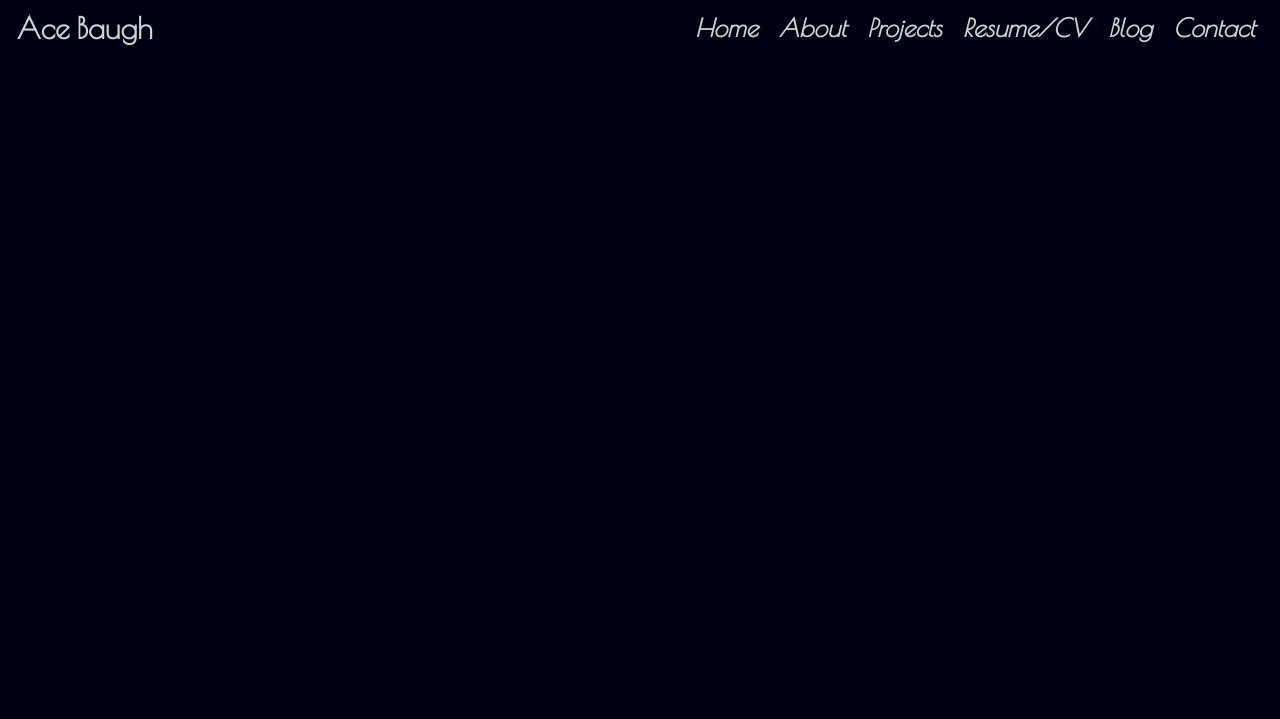
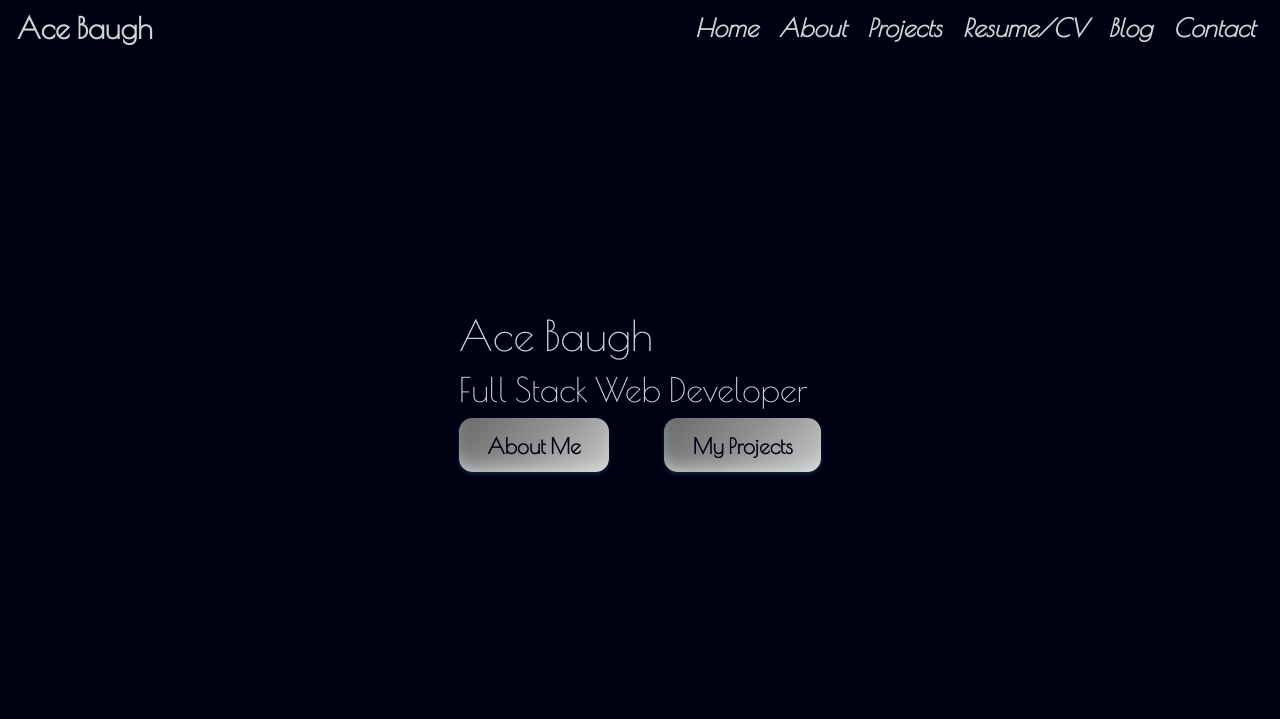
Before and after one commit to ace-d-baugh/DigitalElegance, a plain HTML site: page finecode/index.html in a window 1280 px wide. Shown: the top 719 px of the page. Drawn offline with nearby package versions, Linux system fonts and the light colour scheme; a web font is replaced by a local one.

Commit message:
adding cool btns

```diff
--- a/finecode/index.html
+++ b/finecode/index.html
@@ -11,6 +11,7 @@
 			crossorigin="anonymous"
 		/>
 		<link rel="stylesheet" href="../public/styles/site.css" type="text/css" media="all" />
+		<link rel="stylesheet" href="../public/styles/btn.css" type="text/css" media="all" />
 		<script src="partials/_header.js"></script>
 		<script src="partials/_hero.js"></script>
 		<script src="partials/_main.js"></script>
--- a/finecode/partials/_hero.js
+++ b/finecode/partials/_hero.js
@@ -0,0 +1,31 @@
+class Hero extends HTMLElement {
+	constructor() {
+		super();
+	}
+
+	connectedCallback() {
+		let year = new Date().getFullYear();
+
+		this.innerHTML = `
+      <div class="hero">
+         <div class="hero-image"></div>
+         <div class="hero-text">
+            <h1 class="hero-title">Ace Baugh</h1>
+            <h2 class="hero-subtitle">Full Stack Web Developer</h2>
+            <button>
+               <span class="text">About Me</span>
+               <span class="shimmer"></span>
+            </button>
+            <button class="ml-5">
+               <span class="text">My Projects</span>
+               <span class="shimmer"></span>
+            </button>
+         </div>
+      </div>
+      `;
+	}
+}
+
+
+
+customElements.define('hero-component', Hero);
--- /dev/null
+++ b/public/styles/btn.css
@@ -0,0 +1,170 @@
+:root {
+	--glow-hue: 210deg;
+	--shadow-hue: 210deg;
+	--spring-easing: linear(
+		0,
+		0.002,
+		0.01 0.9%,
+		0.038 1.8%,
+		0.156,
+		0.312 5.8%,
+		0.789 11.1%,
+		1.015 14.2%,
+		1.096,
+		1.157,
+		1.199,
+		1.224 20.3%,
+		1.231,
+		1.231,
+		1.226,
+		1.214 24.6%,
+		1.176 26.9%,
+		1.057 32.6%,
+		1.007 35.5%,
+		0.984,
+		0.968,
+		0.956,
+		0.949 42%,
+		0.946 44.1%,
+		0.95 46.5%,
+		0.998 57.2%,
+		1.007,
+		1.011 63.3%,
+		1.012 68.3%,
+		0.998 84%,
+		1
+	);
+	--spring-duration: 1.33s;
+}
+@property --shimmer {
+	syntax: '<angle>';
+	inherits: false;
+	initial-value: 33deg;
+}
+
+@keyframes shimmer {
+	0% {
+		--shimmer: 0deg;
+	}
+	100% {
+		--shimmer: 360deg;
+	}
+}
+
+@keyframes shine {
+	0% {
+		opacity: 0;
+	}
+	15% {
+		opacity: 1;
+	}
+	55% {
+		opacity: 1;
+	}
+	100% {
+		opacity: 0;
+	}
+}
+@keyframes text {
+	0% {
+		background-position: 100% center;
+	}
+	100% {
+		background-position: -100% center;
+	}
+}
+
+button {
+	color: var(--bg);
+	font-weight: 600;
+	background-image: linear-gradient(315deg, var(--metal) -10%, var(--metal-dark) 50%, var(--metal-darker) 110%);
+	padding: 0.8em 1.4em;
+	position: relative;
+	isolation: isolate;
+	box-shadow: 0 2px 3px 1px hsl(var(--glow-hue) 50% 20% / 50%), inset 0 -10px 20px -10px hsla(var(--shadow-hue), 10%, 90%, 95%);
+	border-radius: 0.66em;
+	scale: 1;
+	transition: all var(--spring-duration) var(--spring-easing);
+}
+
+button:hover:not(:active),
+button.active {
+	transition-duration: calc(var(--spring-duration) * 0.5);
+	scale: 1.2;
+	box-shadow: 0 4px 8px -2px hsl(var(--glow-hue) 50% 20% / 50%), inset 0 0 0 transparent;
+}
+button:active {
+	scale: 1.1;
+	transition-duration: calc(var(--spring-duration) * 0.5);
+}
+
+.shimmer {
+	position: absolute;
+	inset: -40px;
+	border-radius: inherit;
+	mask-image: conic-gradient(
+		from var(--shimmer, 0deg),
+		transparent 0%,
+		transparent 10%,
+		black 36%,
+		black 45%,
+		transparent 50%,
+		transparent 60%,
+		black 85%,
+		black 95%,
+		transparent 100%
+	);
+	mask-size: cover;
+	mix-blend-mode: plus-lighter;
+	animation: shimmer 1s linear infinite both;
+}
+button:hover .shimmer::before,
+button:hover .shimmer::after,
+button.active .shimmer::before,
+button.active .shimmer::after {
+	opacity: 1;
+	animation: shine 1.2s ease-in 1 forwards;
+}
+.shimmer::before,
+.shimmer::after {
+	transition: all 0.5s ease;
+	opacity: 0;
+	content: '';
+	border-radius: inherit;
+	position: absolute;
+	mix-blend-mode: color;
+	inset: 40px;
+	pointer-events: none;
+}
+.shimmer::before {
+	box-shadow: 0 0 3px 2px hsl(var(--glow-hue) 20% 95%), 0 0 7px 4px hsl(var(--glow-hue) 20% 80%), 0 0 13px 4px hsl(var(--glow-hue) 50% 70%),
+		0 0 25px 5px hsl(var(--glow-hue) 100% 70%);
+	z-index: -1;
+}
+
+.shimmer::after {
+	box-shadow: inset 0 0 0 1px hsl(var(--glow-hue) 70% 95%), inset 0 0 2px 1px hsl(var(--glow-hue) 100% 80%),
+		inset 0 0 5px 2px hsl(var(--glow-hue) 100% 70%);
+	z-index: 2;
+}
+
+button .text {
+	color: transparent;
+	background-clip: text;
+	background-color: var(--background);
+	background-image: linear-gradient(
+		120deg,
+		transparent,
+		hsla(var(--glow-hue), 100%, 80%, 0.66) 40%,
+		hsla(var(--glow-hue), 100%, 90%, 0.9) 50%,
+		transparent 52%
+	);
+	background-repeat: no-repeat;
+	background-size: 300% 300%;
+	background-position: center 200%;
+}
+
+button:hover .text,
+button.active .text {
+	animation: text 0.66s ease-in 1 both;
+}
--- a/public/styles/site.css
+++ b/public/styles/site.css
@@ -32,7 +32,7 @@
 	--warning: #ffd333;
 	--font-primary: 'Poiret One', arial;
 	--font-emphasis: 'Limelight', cursive;
-	--header-height: 3rem;
+	--header-height: 4rem;
 	--footer-height: 5rem;
 }
 
@@ -41,6 +41,28 @@
 .navbar-dark, .navbar-brand, .bg-primary {
 	background-color: var(--background) !important;
 	color: var(--color-primary) !important;
+}
+
+.btn-primary {
+	background-color: var(--color-primary) !important;
+   color: var(--background) !important;
+	border: 3px groove var(--color-primary) !important;
+}
+
+.btn-primary:hover {
+   background-color: var(--background) !important;
+   color: var(--color-primary) !important;
+}
+
+.btn-secondary {
+	background-color: var(--background) !important;
+   color: var(--color-primary) !important;
+	border: 3px groove var(--color-primary) !important;
+}
+
+.btn-secondary:hover {
+   background-color: var(--color-accent) !important;
+   color: var(--background) !important;
 }
 
 .navbar-brand {
@@ -158,6 +180,21 @@ li a:hover span {
 	min-height: calc(100vh - var(--header-height) - var(--footer-height));
 }
 
+/* Hero */
+
+.hero {
+   min-height: calc(100vh - var(--header-height) - var(--footer-height));
+   display: flex;
+   flex-direction: column;
+   justify-content: center;
+   align-items: center;
+	overflow: hidden;
+}
+
+canvas {
+	cursor: move;
+}
+
 /* Footer */
 .footer {
 	min-height: var(--footer-height);
```
